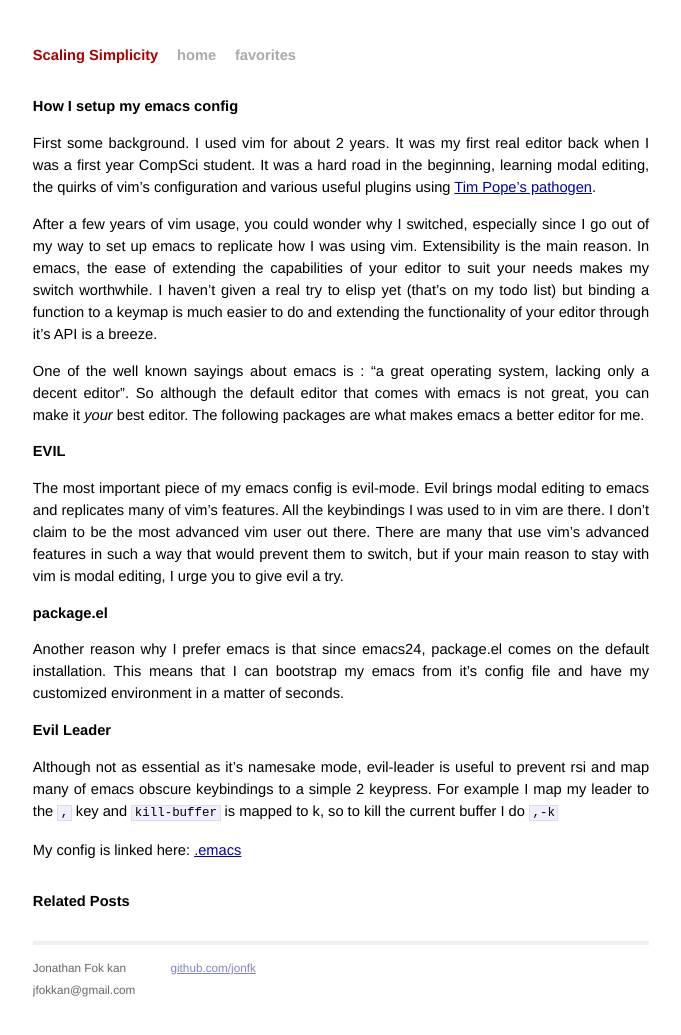
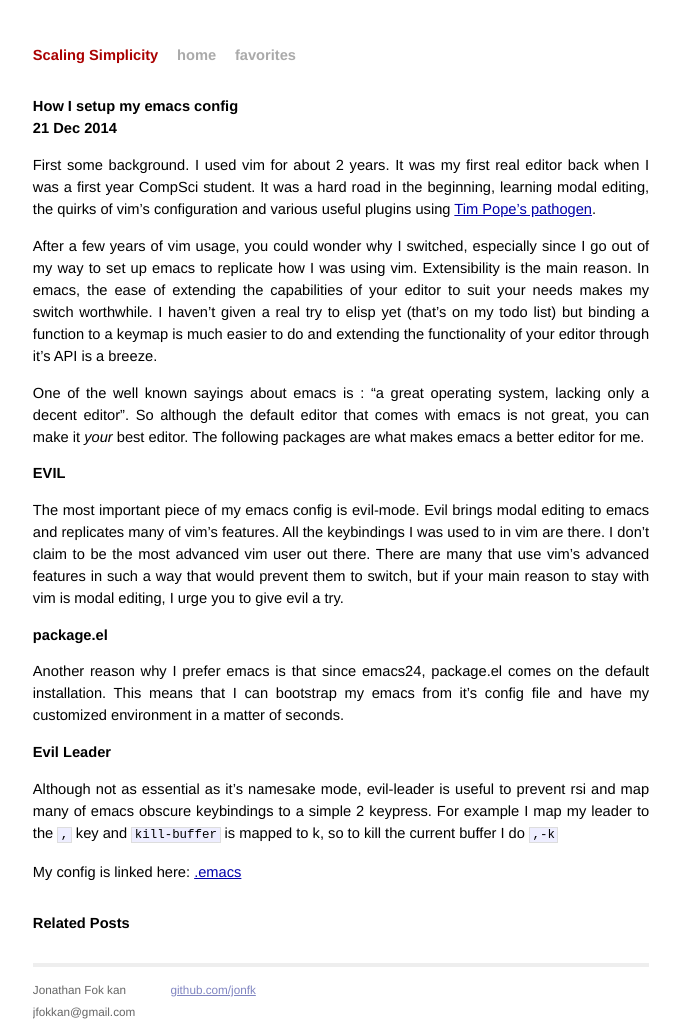
Before and after one commit to jonfk/jonfk.ca, a Jekyll site: the page built from _posts/2014-12-21-How-I-setup-emacs.md, in a window 1280 px wide. Shown: the whole page, without its empty margins (299-980 px from the left). Built offline with Jekyll 4.4.1, drawn with Linux system fonts in a browser that asks for light colours; Markdown is read by kramdown in place of the engine named in the settings; before the commit the page ends 1013 px from its top, so only the background shows below that.

Commit message:
ADDED date as subtitle to post title

```diff
--- a/_layouts/post.html
+++ b/_layouts/post.html
@@ -2,7 +2,9 @@
 layout: default
 ---
 
-<h2>{{ page.title }}</h2>
+<h2>{{ page.title }}<br />
+  <span>{{ page.date | date_to_string }}</span>
+</h2>
 
 <div id="post">
 {{ content }}
```
